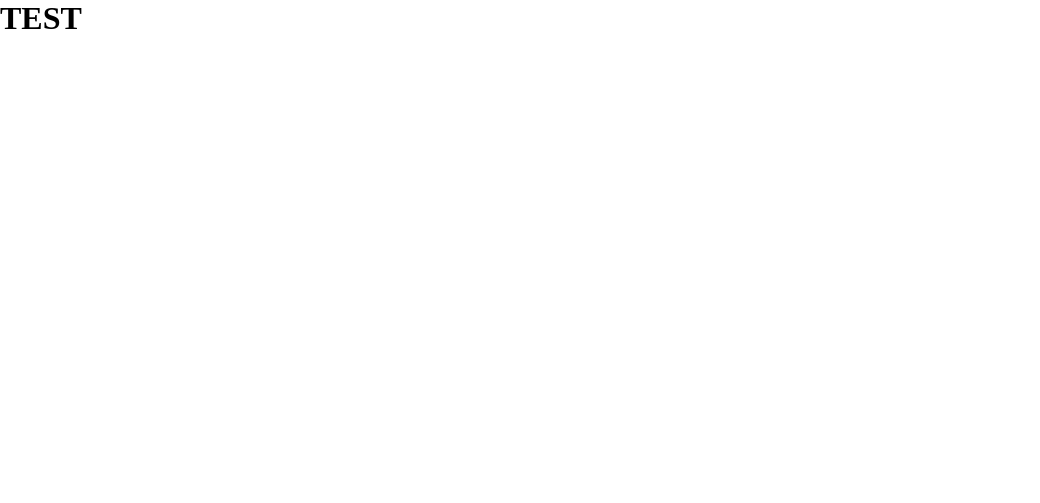
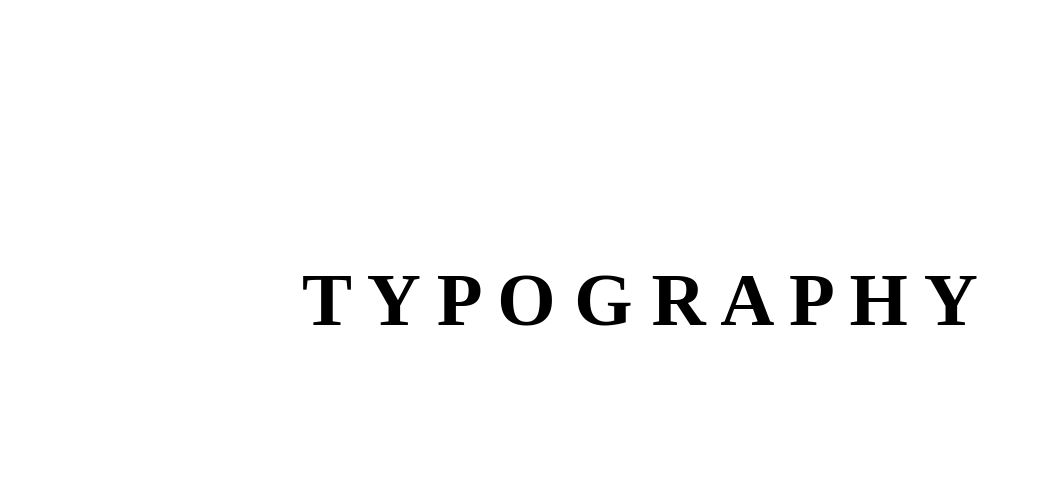
Before and after one commit to mini2929/iterable-object, a plain HTML site: page index.html in a window 1280 px wide. Shown: the whole page, without its empty margins (0-1040 px from the left). Drawn offline with Linux system fonts and the light colour scheme.

Commit message:
TYPOGRAPHY

```diff
--- a/index.html
+++ b/index.html
@@ -8,6 +8,20 @@
     <script defer src="script.js"></script>
   </head>
   <body>
-    <h1>TEST</h1>
+    <section>
+      <h1>
+        <span>T</span>
+        <span>Y</span>
+        <span>P</span>
+        <span>O</span>
+        <span>G</span>
+        <span>R</span>
+        <span>A</span>
+        <span>P</span>
+        <span>H</span>
+        <span>Y</span>
+      </h1>
+    </section>
+
   </body>
 </html>
--- a/script.js
+++ b/script.js
@@ -1 +1,13 @@
 console.log("test");
+/*
+Iterable Object (반복가능한 객체)
+자바스크립트에서는 문자열로 반복가능한 객체 취급
+
+for in 반복문을 사용하면 문자값도 반복처리 가능
+
+*/
+
+const text = "HELLO";
+for (let letter of text) {
+    console.log(letter);
+}
--- a/scss/style.scss
+++ b/scss/style.scss
@@ -1 +1,12 @@
 @import "reset";
+
+section {
+    width : 800px;
+    height: 400px;
+    border: 1px soild #333;
+    margin: 100px auto;
+    display: flex;
+    justify-content: center;
+    align-items: center;
+    font-size: 50px;
+}
```
Also changed, not shown: css/style.css, 1 other file.
